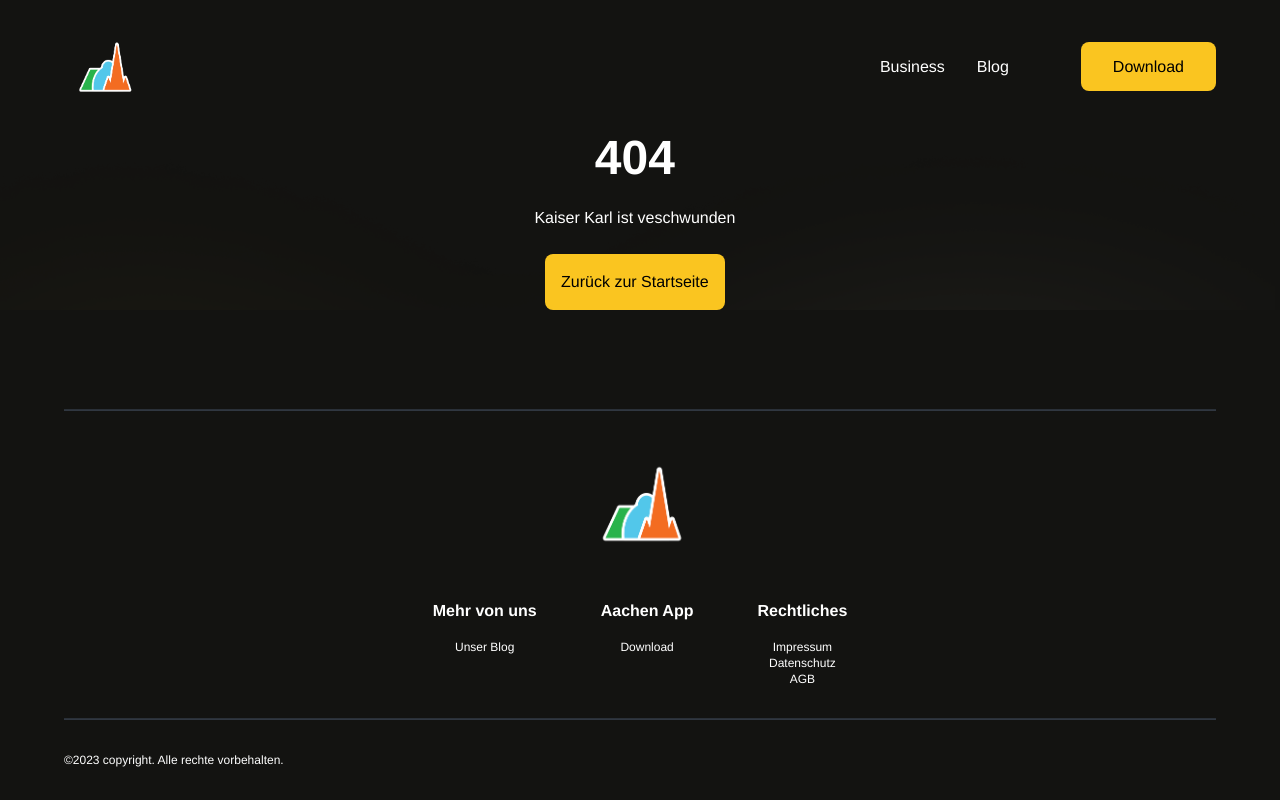
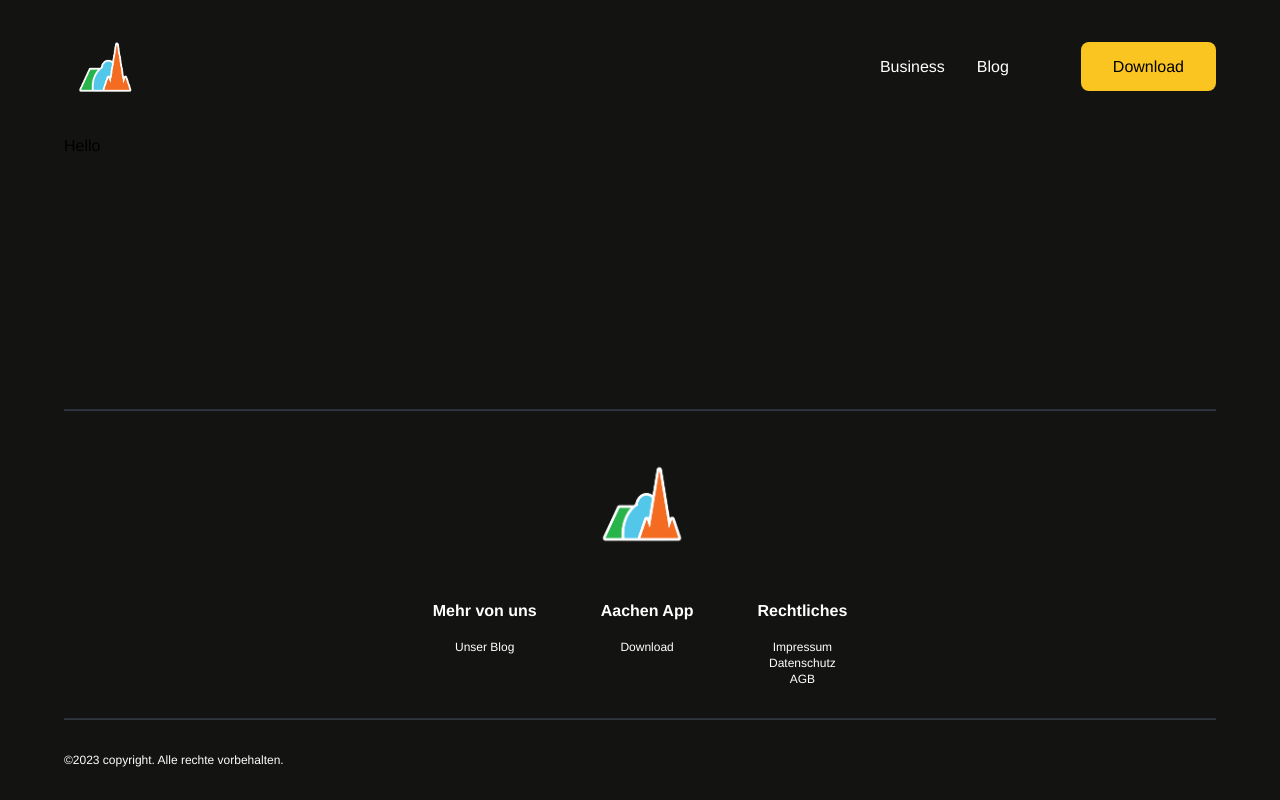
Before and after one commit to FynnFrings/aachen-web-app, a Next.js app in the folder frontend/: page /business/1 in a window 1280 px wide. Before the commit this address had no page. Built offline with nearby package versions, Linux system fonts and the light colour scheme.

Commit message:
created business details file

```diff
--- /dev/null
+++ b/frontend/pages/business/[id].tsx
@@ -0,0 +1,5 @@
+const BusinessDetailsPage = () => {
+  return <>Hello</>;
+};
+
+export default BusinessDetailsPage;
```
